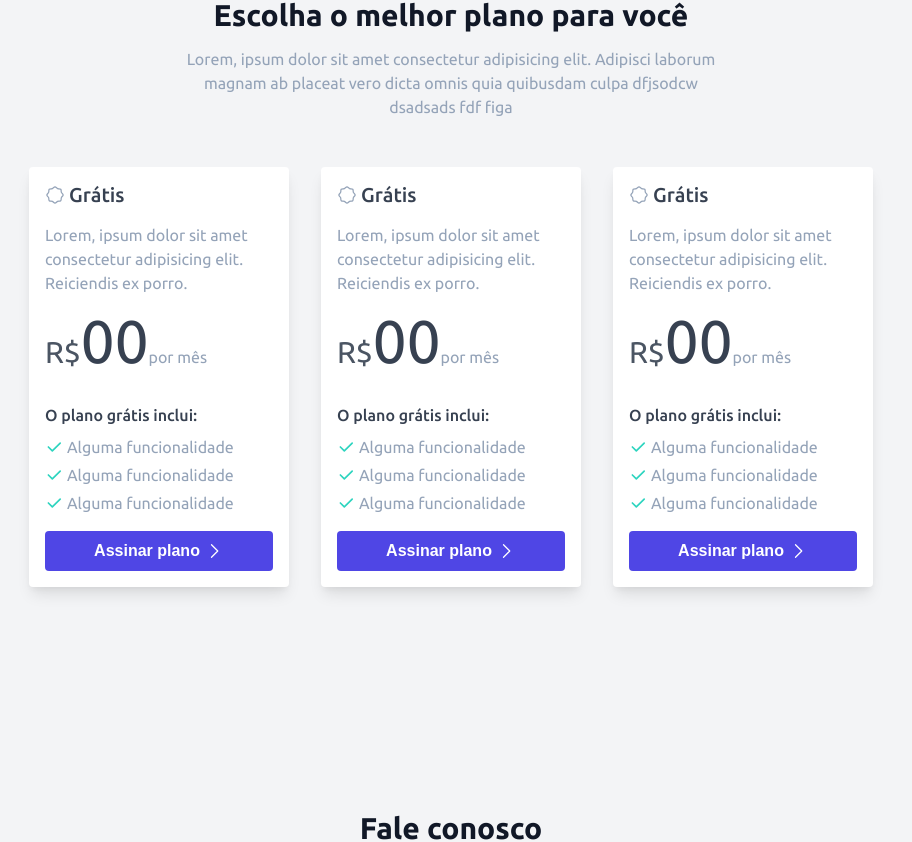
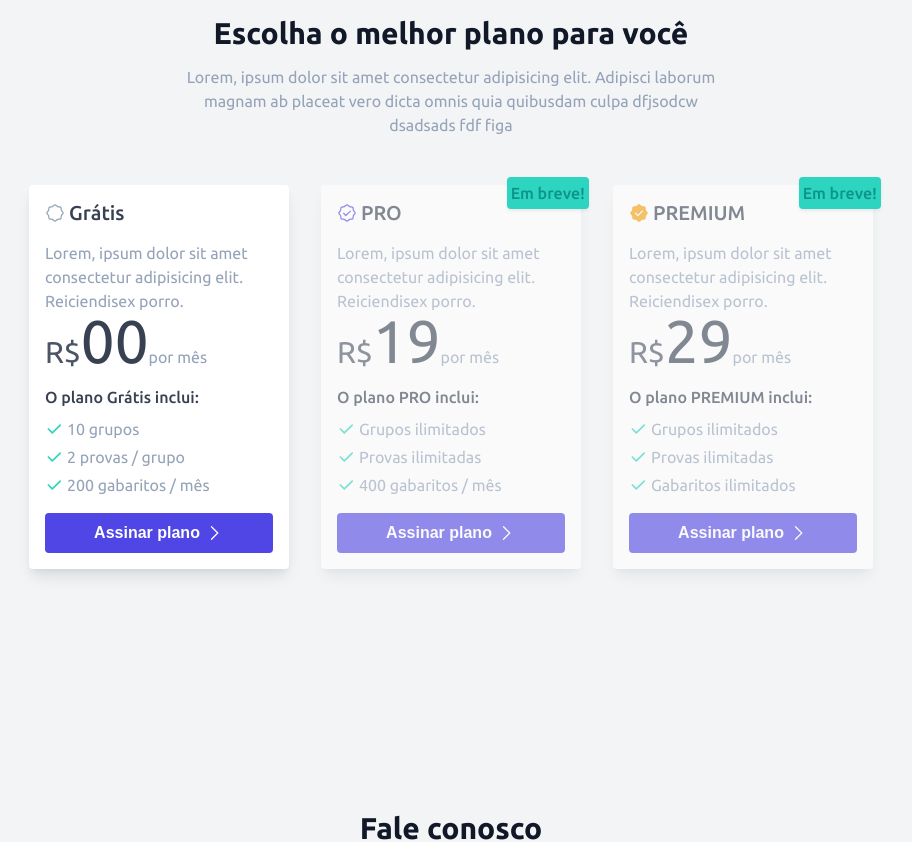
Before and after one commit to devArchetype/recognizer-frontend, a React (Vite) app: page /home in a window 1280 px wide. Shown: the part 1799-2641 px from the top of the page, without its empty margins (189-1101 px from the left). Built offline with nearby package versions, Linux system fonts and the light colour scheme.

Commit message:
:sparkles: feat: add subcription cards data

```diff
--- /dev/null
+++ b/src/@types/tier.ts
@@ -0,0 +1,5 @@
+export enum SubscriptionTier {
+  FREE = 'FREE',
+  PRO = 'PRO',
+  PREMIUM = 'PREMIUM',
+}
--- a/src/components/SubscriptionCard/index.tsx
+++ b/src/components/SubscriptionCard/index.tsx
@@ -1,7 +1,9 @@
-import { CaretRight, Check, CircleWavy } from 'phosphor-react';
+import { CaretRight, Check, CircleWavy, CircleWavyCheck } from 'phosphor-react';
 import { useNavigate } from 'react-router-dom';
+import { SubscriptionTier } from '../../@types/tier';
 import { Button } from '../Button';
 import {
+  CardBadge,
   CardContent,
   Description,
   DetailItem,
@@ -14,18 +16,30 @@ import {
 
 interface SubscriptionCardProps {
   name: string;
-  badge: 'gray' | 'purple' | 'yellow';
+  badge: string;
+  tier: SubscriptionTier;
   price: number;
   description: string;
   details: string[];
+  disabled: boolean;
 }
 
-export const SubscriptionCard = () => {
-  const details = [
-    'Alguma funcionalidade',
-    'Alguma funcionalidade',
-    'Alguma funcionalidade',
-  ];
+export const SubscriptionCard = ({
+  name,
+  badge,
+  tier,
+  price,
+  description,
+  details,
+  disabled,
+}: SubscriptionCardProps) => {
+  const hasBadge = !!badge;
+
+  const tierIcon = {
+    FREE: <CircleWavy />,
+    PRO: <CircleWavyCheck />,
+    PREMIUM: <CircleWavyCheck weight="fill" />,
+  };
 
   const navigate = useNavigate();
 
@@ -35,20 +49,17 @@ export const SubscriptionCard = () => {
 
   return (
     <SubscriptionCardContainer>
-      <CardContent>
-        <Heading>
-          <div>
-            <CircleWavy />
-          </div>
-          <strong>Grátis</strong>
+      {hasBadge && <CardBadge>{badge}</CardBadge>}
+
+      <CardContent disabled={disabled}>
+        <Heading tier={tier}>
+          <div>{tierIcon[tier]}</div>
+          <strong>{name}</strong>
         </Heading>
-        <Description>
-          Lorem, ipsum dolor sit amet consectetur adipisicing elit. Reiciendis
-          ex porro.
-        </Description>
-        <Price>00</Price>
+        <Description>{description}</Description>
+        <Price>{String(price).padStart(2, '0')}</Price>
         <DetailsContainer>
-          <strong>O plano grátis inclui:</strong>
+          <strong>O plano {name} inclui:</strong>
           <DetailsList>
             {details.map((detail, index) => {
               return (
--- a/src/components/SubscriptionCard/styles.ts
+++ b/src/components/SubscriptionCard/styles.ts
@@ -1,17 +1,17 @@
-import styled from 'styled-components';
+import styled, { css } from 'styled-components';
+import { SubscriptionTier } from '../../@types/tier';
 
 export const SubscriptionCardContainer = styled.li`
   max-width: 260px;
-
-  /* @media ${(props) => props.theme.screen.sm} {
-    &:nth-child(even) {
-      transform: translateY(-${(props) => props.theme.spacing.xl});
-    }
-  } */
+  position: relative;
+  z-index: 1;
 `;
 
-export const CardContent = styled.article`
-  width: 100%;
+interface CardContentProps {
+  disabled: boolean;
+}
+
+export const CardContent = styled.article<CardContentProps>`
   display: flex;
   flex-direction: column;
   align-items: start;
@@ -26,9 +26,20 @@ export const CardContent = styled.article`
     align-self: center;
     justify-content: center;
   }
+
+  ${({ disabled }) =>
+    disabled &&
+    css`
+      opacity: 0.6;
+      pointer-events: none;
+    `}
 `;
 
-export const Heading = styled.header`
+interface HeadingProps {
+  tier: SubscriptionTier;
+}
+
+export const Heading = styled.header<HeadingProps>`
   display: flex;
   align-items: center;
   gap: ${(props) => props.theme.spacing.xxs};
@@ -43,6 +54,32 @@ export const Heading = styled.header`
     font-size: ${(props) => props.theme.text.xl};
     color: ${(props) => props.theme.color['base-700']};
   }
+
+  ${({ tier }) => {
+    switch (tier) {
+      case 'FREE': {
+        return css`
+          div {
+            color: ${(props) => props.theme.color['base-400']};
+          }
+        `;
+      }
+      case 'PRO': {
+        return css`
+          div {
+            color: ${(props) => props.theme.color['brand-600']};
+          }
+        `;
+      }
+      case 'PREMIUM': {
+        return css`
+          div {
+            color: ${(props) => props.theme.color['warning-base']};
+          }
+        `;
+      }
+    }
+  }}
 `;
 
 export const Description = styled.p``;
@@ -50,7 +87,7 @@ export const Description = styled.p``;
 export const Price = styled.div`
   font-size: calc(${(props) => props.theme.text.xxl} * 2);
   color: ${(props) => props.theme.color['base-700']};
-  line-height: 100%;
+  line-height: 100 %;
 
   &::before {
     content: 'R$';
@@ -91,3 +128,16 @@ export const DetailItem = styled.li`
     color: ${(props) => props.theme.color['success-base']};
   }
 `;
+
+export const CardBadge = styled.div`
+  position: absolute;
+  inset: ${({ theme }) =>
+    `-${theme.spacing.xs} -${theme.spacing.xs} auto auto`};
+  z-index: 2;
+  padding: ${(props) => props.theme.spacing.xxs};
+  color: ${(props) => props.theme.color['success-dark']};
+  border-radius: ${(props) => props.theme.rounded.base};
+  font-weight: ${(props) => props.theme.font.medium};
+  box-shadow: ${(props) => props.theme.shadow.base};
+  background: ${(props) => props.theme.color['success-base']};
+`;
--- a/src/components/ToggleGroup/index.tsx
+++ b/src/components/ToggleGroup/index.tsx
@@ -23,6 +23,7 @@ export const ToggleGroup = ({
       type="single"
       value={value}
       onValueChange={onValueChange}
+      di
     >
       {items.map(({ label, value }, index) => {
         return (
--- a/src/pages/Home/components/Header/styles.ts
+++ b/src/pages/Home/components/Header/styles.ts
@@ -8,6 +8,7 @@ export const HeaderContainer = styled.header<HeaderContainerProps>`
   position: fixed;
   inset: 0 0 auto 0;
   transition: all 200ms;
+  z-index: 30;
   background-color: ${({ theme, isScrolling }) =>
     isScrolling ? theme.color['base-light'] : 'transparent'};
   box-shadow: ${({ theme, isScrolling }) =>
--- a/src/pages/Home/sections/SubscriptionSection/index.tsx
+++ b/src/pages/Home/sections/SubscriptionSection/index.tsx
@@ -1,8 +1,50 @@
+import { SubscriptionTier } from '../../../../@types/tier';
 import { SubscriptionCard } from '../../../../components/SubscriptionCard';
 import { HomeBaseSection } from '../../../../layouts/HomeBaseSection';
 import { CardsListContainer, SectionContent } from './styles';
 
 export const SubscriptionSection = () => {
+  const subscriptionTiers = [
+    {
+      name: 'Grátis',
+      badge: '',
+      tier: SubscriptionTier.FREE,
+      price: 0,
+      description:
+        'Lorem, ipsum dolor sit amet consectetur adipisicing elit. Reiciendisex porro.',
+      details: ['10 grupos', '2 provas / grupo', '200 gabaritos / mês'],
+      disabled: false,
+    },
+    {
+      name: 'PRO',
+      tier: SubscriptionTier.PRO,
+      badge: 'Em breve!',
+      price: 19,
+      description:
+        'Lorem, ipsum dolor sit amet consectetur adipisicing elit. Reiciendisex porro.',
+      details: [
+        'Grupos ilimitados',
+        'Provas ilimitadas',
+        '400 gabaritos / mês',
+      ],
+      disabled: true,
+    },
+    {
+      name: 'PREMIUM',
+      tier: SubscriptionTier.PREMIUM,
+      badge: 'Em breve!',
+      price: 29,
+      description:
+        'Lorem, ipsum dolor sit amet consectetur adipisicing elit. Reiciendisex porro.',
+      details: [
+        'Grupos ilimitados',
+        'Provas ilimitadas',
+        'Gabaritos ilimitados',
+      ],
+      disabled: true,
+    },
+  ];
+
   return (
     <HomeBaseSection
       id="subscription"
@@ -12,9 +54,22 @@ export const SubscriptionSection = () => {
     dfjsodcw dsadsads fdf figa"
     >
       <CardsListContainer>
-        <SubscriptionCard />
-        <SubscriptionCard />
-        <SubscriptionCard />
+        {subscriptionTiers.map(
+          ({ name, badge, tier, price, description, details, disabled }) => {
+            return (
+              <SubscriptionCard
+                key={name}
+                name={name}
+                badge={badge}
+                tier={tier}
+                disabled={disabled}
+                price={price}
+                description={description}
+                details={details}
+              />
+            );
+          }
+        )}
       </CardsListContainer>
 
       <SectionContent></SectionContent>
--- a/src/pages/Home/sections/SubscriptionSection/styles.ts
+++ b/src/pages/Home/sections/SubscriptionSection/styles.ts
@@ -11,7 +11,8 @@ export const SectionContent = styled.div`
 
 export const CardsListContainer = styled.ul`
   display: flex;
-  align-items: center;
+  align-items: start;
+  justify-content: stretch;
+  flex-wrap: wrap;
   gap: ${(props) => props.theme.spacing.lg};
-  flex-wrap: wrap;
 `;
```
Also changed, not shown: 1 other file (tests, documents, lock files or other folders).
